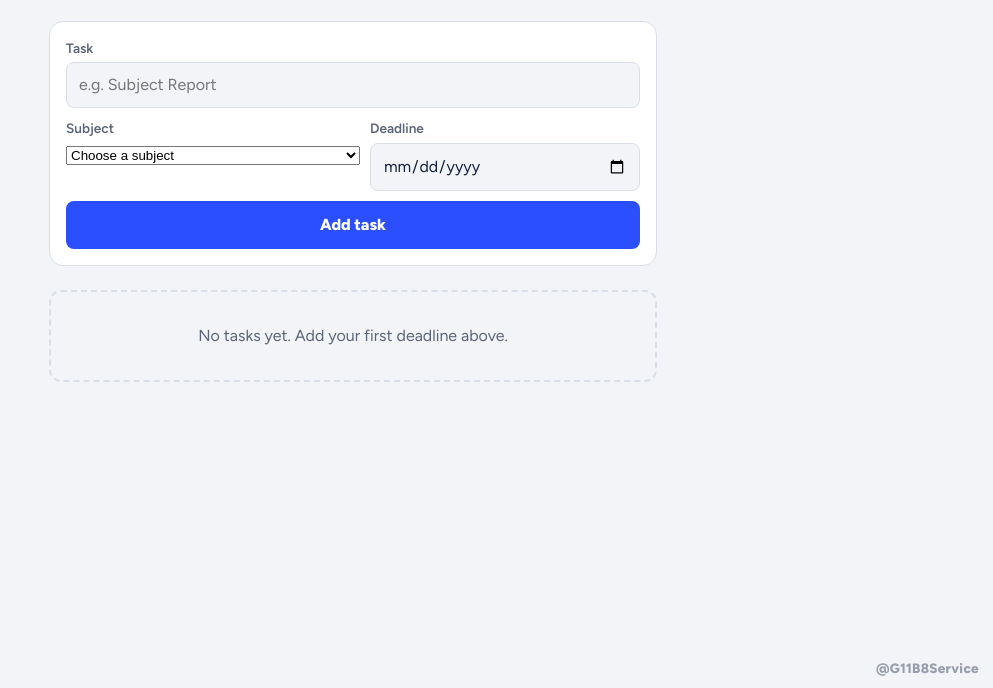
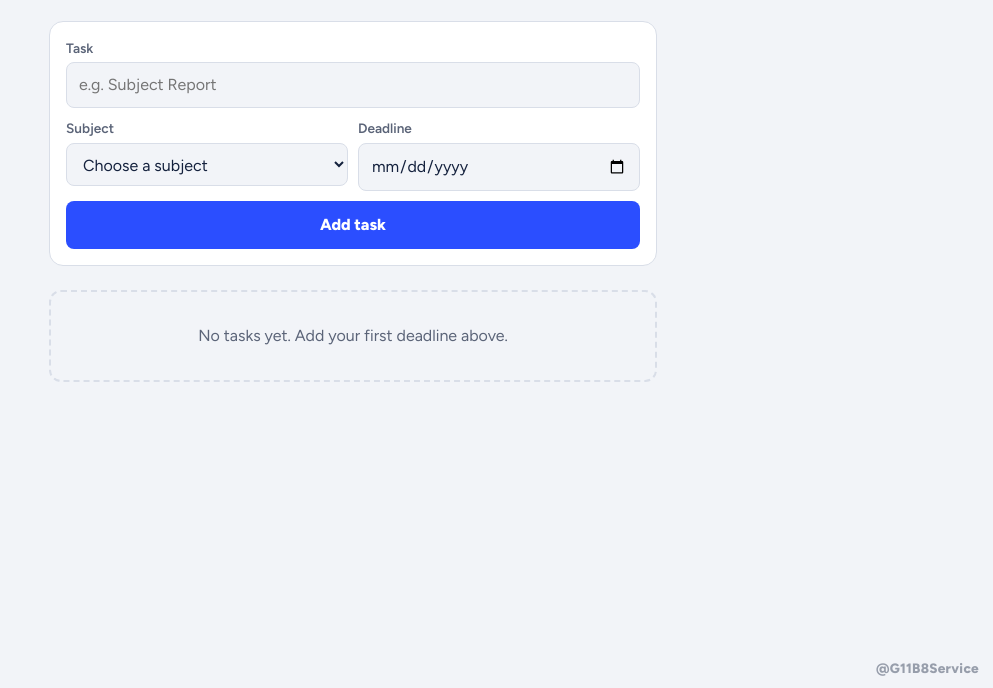
Before and after one commit to chxtan-luna/study-planner, a plain HTML site: page index.html in a window 1280 px wide. Shown: the part 112-800 px from the top of the page, without its empty margins (287-1280 px from the left). Drawn offline with Linux system fonts and the light colour scheme.

Commit message:
style.css

```diff
--- a/style.css
+++ b/style.css
@@ -86,7 +86,8 @@ label {
 }
 
 input[type="text"],
-input[type="date"] {
+input[type="date"],
+select {
   width: 100%;
   font: inherit;
   color: var(--ink);
@@ -98,6 +99,7 @@ input[type="date"] {
 
 /* Visible outline when using the keyboard */
 input:focus-visible,
+select:focus-visible,
 button:focus-visible {
   outline: 3px solid var(--accent);
   outline-offset: 2px;
```
